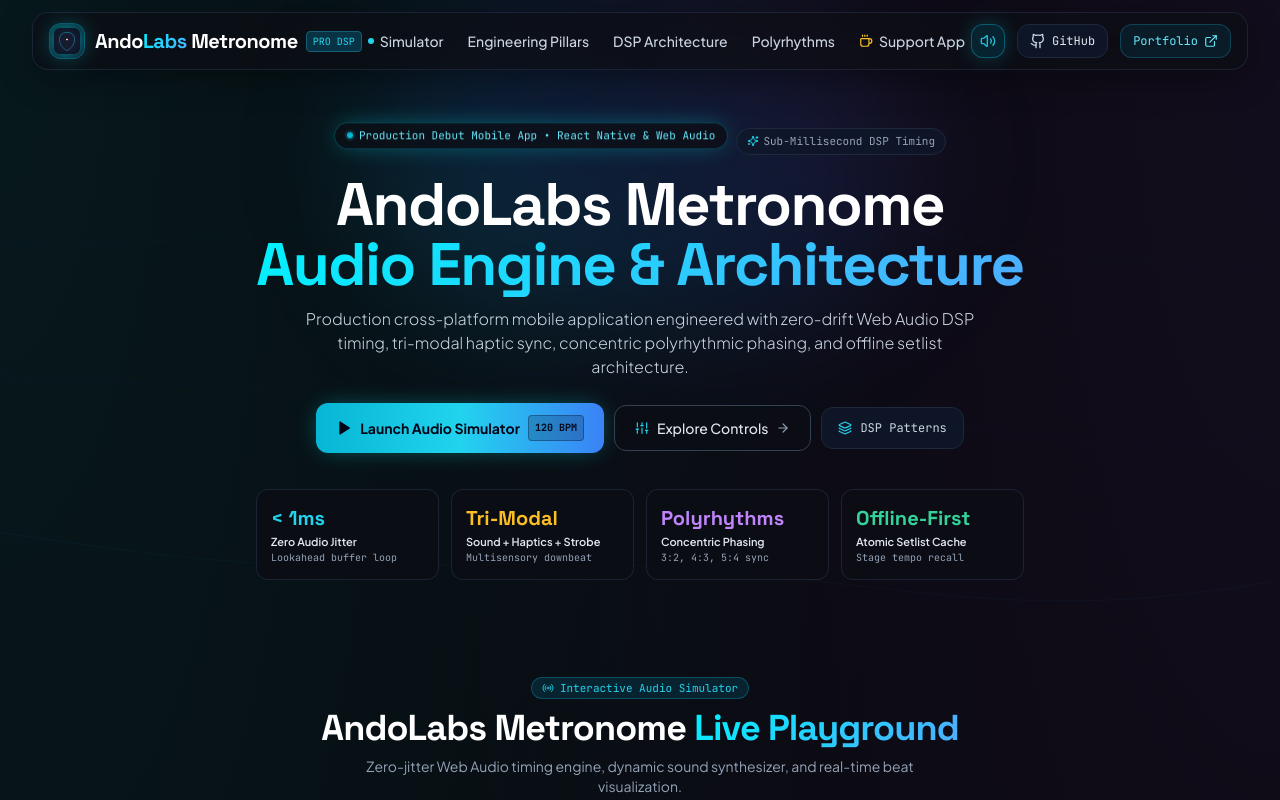
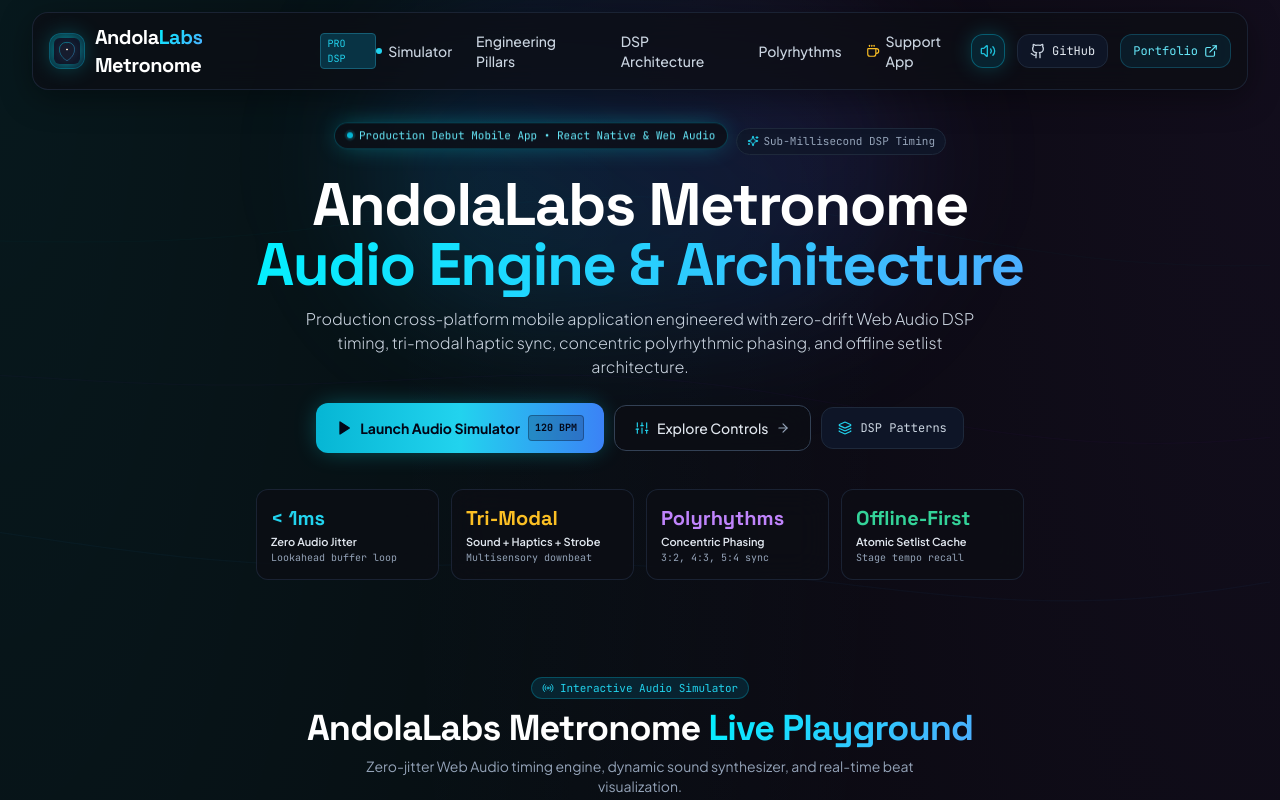
Before and after one commit to NikhilAndola/andolabs-metronome, a React (Vite) app: page / in a window 1280 px wide. Shown: the top 800 px of the page. Built offline with nearby package versions, Linux system fonts and the light colour scheme.

Commit message:
Update brand and product name to AndolaLabs across all files and meta tags

```diff
--- a/index.html
+++ b/index.html
@@ -4,14 +4,14 @@
     <meta charset="UTF-8" />
     <link rel="icon" type="image/svg+xml" href="/gemini-svg.svg" />
     <meta name="viewport" content="width=device-width, initial-scale=1.0" />
-    <meta name="description" content="AndoLabs Metronome - Zero-Drift Audio Timing, Tri-Modal Haptic Sync, Concentric Polyrhythms, and Precision Web Audio Simulator." />
-    <meta name="keywords" content="AndoLabs Metronome, AndoLabs, Web Audio API, React Native, DSP Timing, Polyrhythms, Haptic Metronome" />
-    <meta name="author" content="AndoLabs" />
-    <meta property="og:title" content="AndoLabs Metronome | Zero-Drift Audio & Polyrhythm Showcase" />
-    <meta property="og:description" content="Explore the zero-jitter Web Audio timing engine, interactive live simulator, DSP architecture, and polyrhythm visualizer for AndoLabs Metronome." />
+    <meta name="description" content="AndolaLabs Metronome - Zero-Drift Audio Timing, Tri-Modal Haptic Sync, Concentric Polyrhythms, and Precision Web Audio Simulator." />
+    <meta name="keywords" content="AndolaLabs Metronome, AndolaLabs, Web Audio API, React Native, DSP Timing, Polyrhythms, Haptic Metronome" />
+    <meta name="author" content="AndolaLabs" />
+    <meta property="og:title" content="AndolaLabs Metronome | Zero-Drift Audio & Polyrhythm Showcase" />
+    <meta property="og:description" content="Explore the zero-jitter Web Audio timing engine, interactive live simulator, DSP architecture, and polyrhythm visualizer for AndolaLabs Metronome." />
     <meta property="og:type" content="website" />
 
-    <title>AndoLabs Metronome | Audio Engine & Architecture Showcase</title>
+    <title>AndolaLabs Metronome | Audio Engine & Architecture Showcase</title>
 
     <!-- Google Fonts -->
     <link rel="preconnect" href="https://fonts.googleapis.com">
--- a/src/components/AppFooter.tsx
+++ b/src/components/AppFooter.tsx
@@ -16,13 +16,13 @@
           <div className="w-9 h-9 rounded-xl bg-gradient-to-br from-cyan-500/20 to-slate-900 border border-cyan-500/40 flex items-center justify-center p-1 shadow-neon-cyan overflow-hidden">
             <img
               src="/gemini-svg.svg"
-              alt="AndoLabs Brand Icon"
+              alt="AndolaLabs Brand Icon"
               className="w-full h-full object-contain drop-shadow-[0_0_6px_rgba(0,242,254,0.5)]"
             />
           </div>
           <div>
             <div className="font-display font-bold text-white text-sm flex items-center gap-2">
-              <span>Ando<span className="gradient-text-cyan">Labs</span> Metronome</span>
+              <span>Andola<span className="gradient-text-cyan">Labs</span> Metronome</span>
               <span className="text-[10px] uppercase font-mono px-1.5 py-0.2 rounded bg-cyan-950 text-cyan-400 border border-cyan-800">
                 PRO DSP
               </span>
@@ -69,7 +69,7 @@
 
       <div className="max-w-6xl mx-auto mt-6 pt-4 border-t border-slate-900 flex flex-col sm:flex-row items-center justify-between text-[11px] font-mono text-slate-500 gap-2">
         <div>
-          © {new Date().getFullYear()} AndoLabs Metronome. Built with Web Audio API & React Native.
+          © {new Date().getFullYear()} AndolaLabs Metronome. Built with Web Audio API & React Native.
         </div>
         <div className="flex items-center gap-4">
           <span className="text-cyan-400/80 font-semibold">Zero Audio Jitter</span>
--- a/src/components/AppNavbar.tsx
+++ b/src/components/AppNavbar.tsx
@@ -43,7 +43,7 @@
           <div className="relative flex items-center justify-center w-9 h-9 rounded-xl bg-gradient-to-br from-cyan-500/20 to-slate-900 border border-cyan-500/40 group-hover:border-cyan-400 transition-all duration-300 shadow-neon-cyan overflow-hidden p-1">
             <img
               src="/gemini-svg.svg"
-              alt="AndoLabs Brand Icon"
+              alt="AndolaLabs Brand Icon"
               className="w-full h-full object-contain group-hover:scale-110 transition-transform duration-300 drop-shadow-[0_0_8px_rgba(0,242,254,0.6)]"
             />
             {isPlaying && (
@@ -55,7 +55,7 @@
           </div>
           <div className="flex items-center gap-2">
             <span className="font-display font-extrabold text-white group-hover:text-cyan-400 transition-colors tracking-tight text-lg sm:text-xl">
-              Ando<span className="gradient-text-cyan">Labs</span> Metronome
+              Andola<span className="gradient-text-cyan">Labs</span> Metronome
             </span>
             <span className="text-[10px] uppercase font-mono px-1.5 py-0.5 rounded bg-cyan-950 text-cyan-400 border border-cyan-800 hidden sm:inline">
               PRO DSP
--- a/src/components/DonateSection.tsx
+++ b/src/components/DonateSection.tsx
@@ -23,7 +23,7 @@
     return 'Supercharged Coffee Feast for the Month! ☕⚡';
   };
 
-  const upiUri = `upi://pay?pa=${encodeURIComponent(METRONOME_APP_INFO.upiId)}&pn=${encodeURIComponent(METRONOME_APP_INFO.creator)}&am=${amount}&cu=INR&tn=${encodeURIComponent(`Buy ${coffeeCups} Coffee for AndoLabs Metronome Developer`)}`;
+  const upiUri = `upi://pay?pa=${encodeURIComponent(METRONOME_APP_INFO.upiId)}&pn=${encodeURIComponent(METRONOME_APP_INFO.creator)}&am=${amount}&cu=INR&tn=${encodeURIComponent(`Buy ${coffeeCups} Coffee for AndolaLabs Metronome Developer`)}`;
   const qrCodeUrl = `https://api.qrserver.com/v1/create-qr-code/?size=260x260&margin=10&data=${encodeURIComponent(upiUri)}`;
 
   return (
@@ -39,7 +39,7 @@
           Support <span className="gradient-text-amber">Independent Music Tooling</span> ☕
         </h2>
         <p className="text-slate-400 max-w-xl mx-auto text-xs sm:text-sm">
-          If AndoLabs Metronome, the Web Audio DSP simulator, or open-source architecture brought you value, fuel development with a cup of coffee!
+          If AndolaLabs Metronome, the Web Audio DSP simulator, or open-source architecture brought you value, fuel development with a cup of coffee!
         </p>
       </div>
 
@@ -64,7 +64,7 @@
             <div className="p-2.5 bg-white rounded-xl shadow-neon-amber border border-amber-400/80 inline-block transition-transform hover:scale-105">
               <img
                 src={qrCodeUrl}
-                alt={`UPI QR Code to Support AndoLabs Metronome - ₹${amount}`}
+                alt={`UPI QR Code to Support AndolaLabs Metronome - ₹${amount}`}
                 width={160}
                 height={160}
                 className="w-36 h-36 sm:w-40 sm:h-40 object-contain rounded-lg"
--- a/src/components/MetronomeDemo.tsx
+++ b/src/components/MetronomeDemo.tsx
@@ -146,7 +146,7 @@
           <span>Interactive Audio Simulator</span>
         </div>
         <h2 className="text-2xl sm:text-3xl md:text-4xl font-display font-extrabold text-white tracking-tight">
-          AndoLabs Metronome <span className="gradient-text-cyan">Live Playground</span>
+          AndolaLabs Metronome <span className="gradient-text-cyan">Live Playground</span>
         </h2>
         <p className="text-slate-400 max-w-xl mx-auto text-xs sm:text-sm">
           Zero-jitter Web Audio timing engine, dynamic sound synthesizer, and real-time beat visualization.
--- a/src/data/metronomeData.ts
+++ b/src/data/metronomeData.ts
@@ -2,7 +2,7 @@
 import { Zap, Smartphone, HardDrive, Sliders } from 'lucide-react';
 
 export const METRONOME_APP_INFO = {
-  name: "AndoLabs Metronome",
+  name: "AndolaLabs Metronome",
   tagline: "Ultra Low-Latency Audio Metronome & Polyrhythm Visualizer",
   description: "Production cross-platform mobile application engineered with zero-drift Web Audio DSP timing, tri-modal haptic sync, concentric polyrhythmic phasing, and offline setlist architecture.",
   github: "https://github.com/NikhilAndola/andolab-metronome-page",
```
